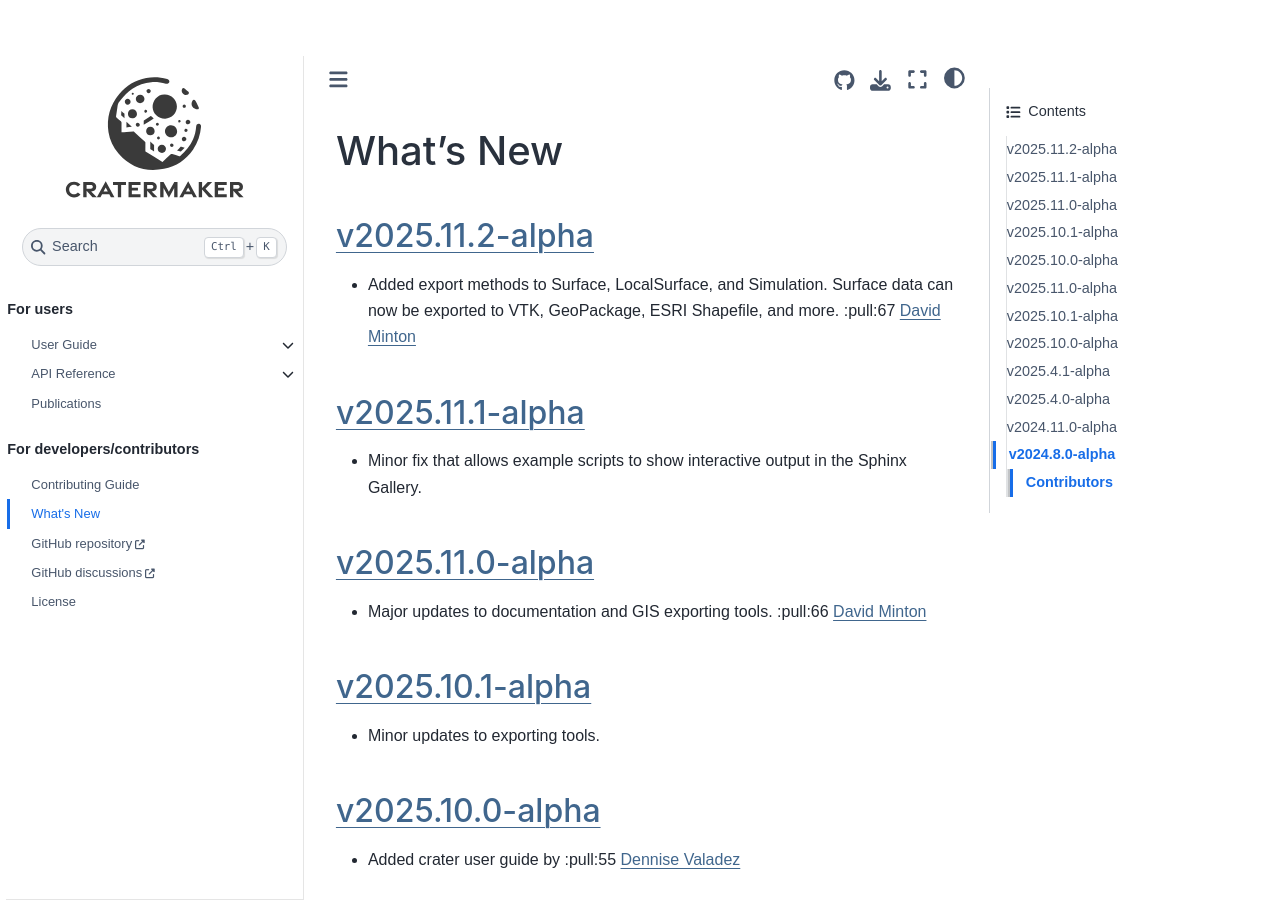
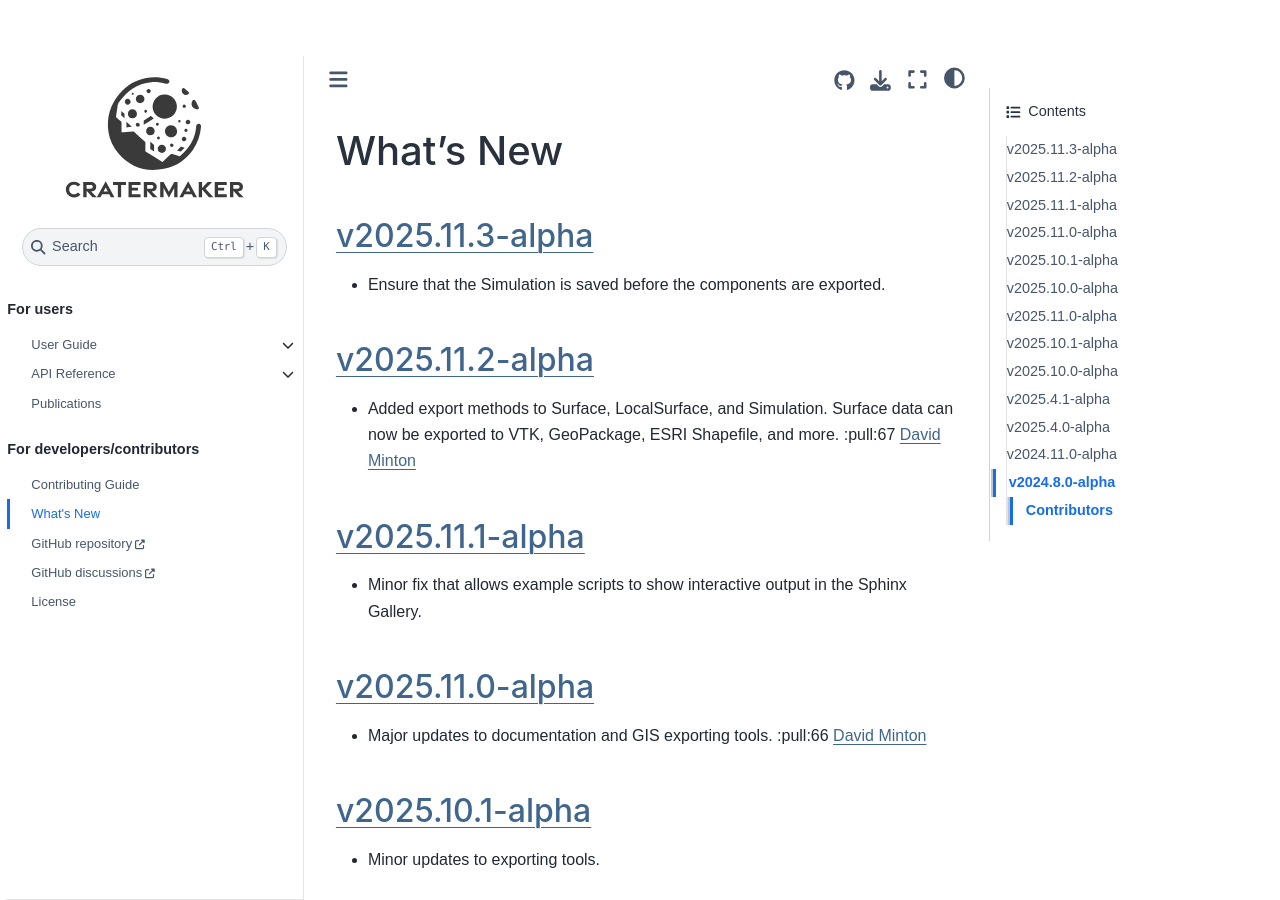
Before and after one commit to MintonGroup/cratermaker, a Sphinx documentation site: the page built from docs/whats-new.rst, in a window 1280 px wide and 900 px high. Built offline with Sphinx 7.4.7 and the Sphinx Book theme 1.1.4, drawn with Linux system fonts in a browser that asks for light colours; pages that are not in the unit, such as notebooks, are missing from menus; the version number is read from the project's files by our own code.

Commit message:
Ensure that the Simulation is saved before the components are exported.

```diff
--- a/docs/whats-new.rst
+++ b/docs/whats-new.rst
@@ -2,6 +2,13 @@
 
 What's New
 ==========
+
+.. _whats-new.2025.11.3-alpha:
+
+:release:`v2025.11.3-alpha`
+---------------------------
+
+- Ensure that the Simulation is saved before the components are exported.
 
 .. _whats-new.2025.11.2-alpha:
 
```
Also changed, not shown: 1 other file.
